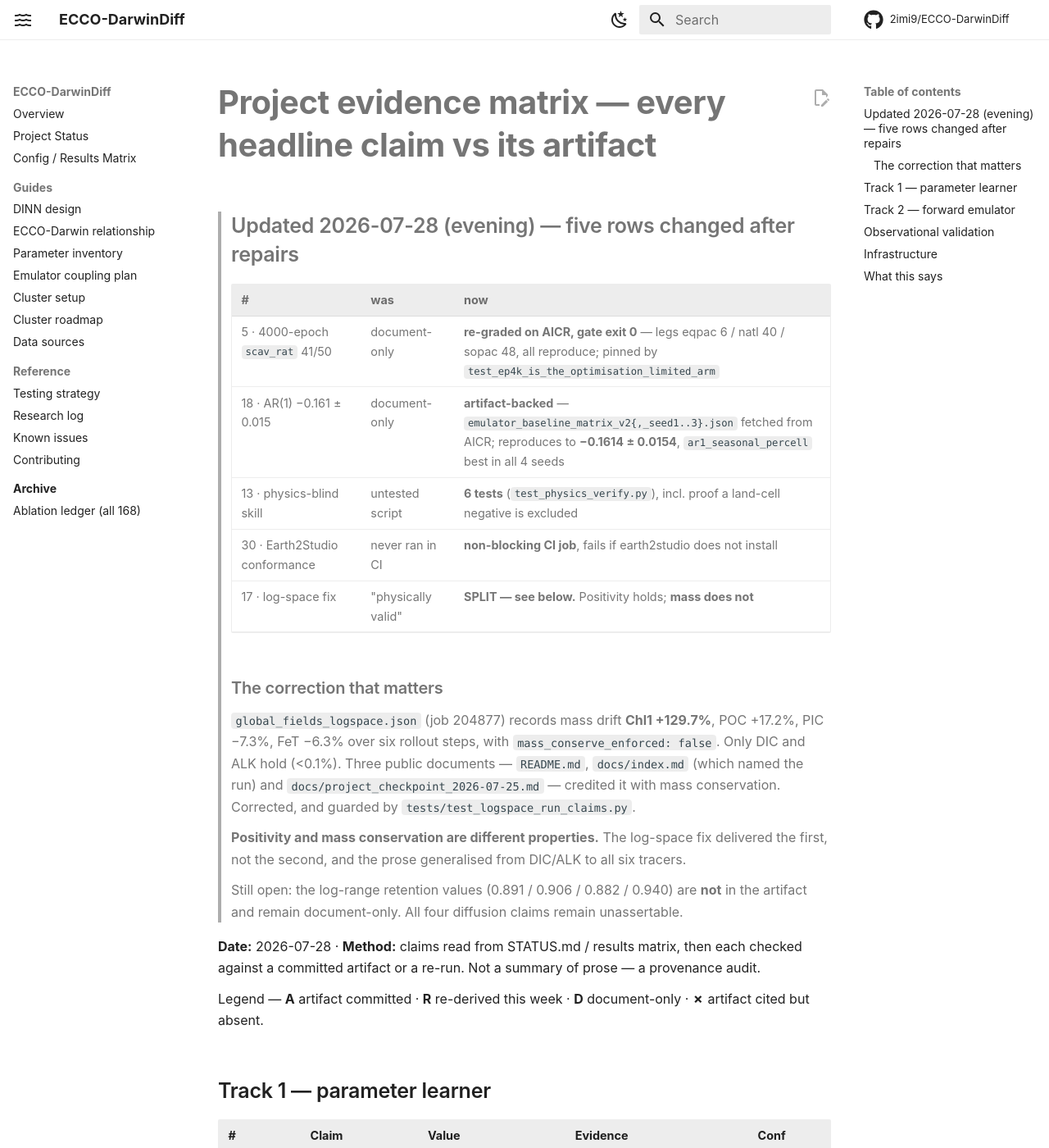
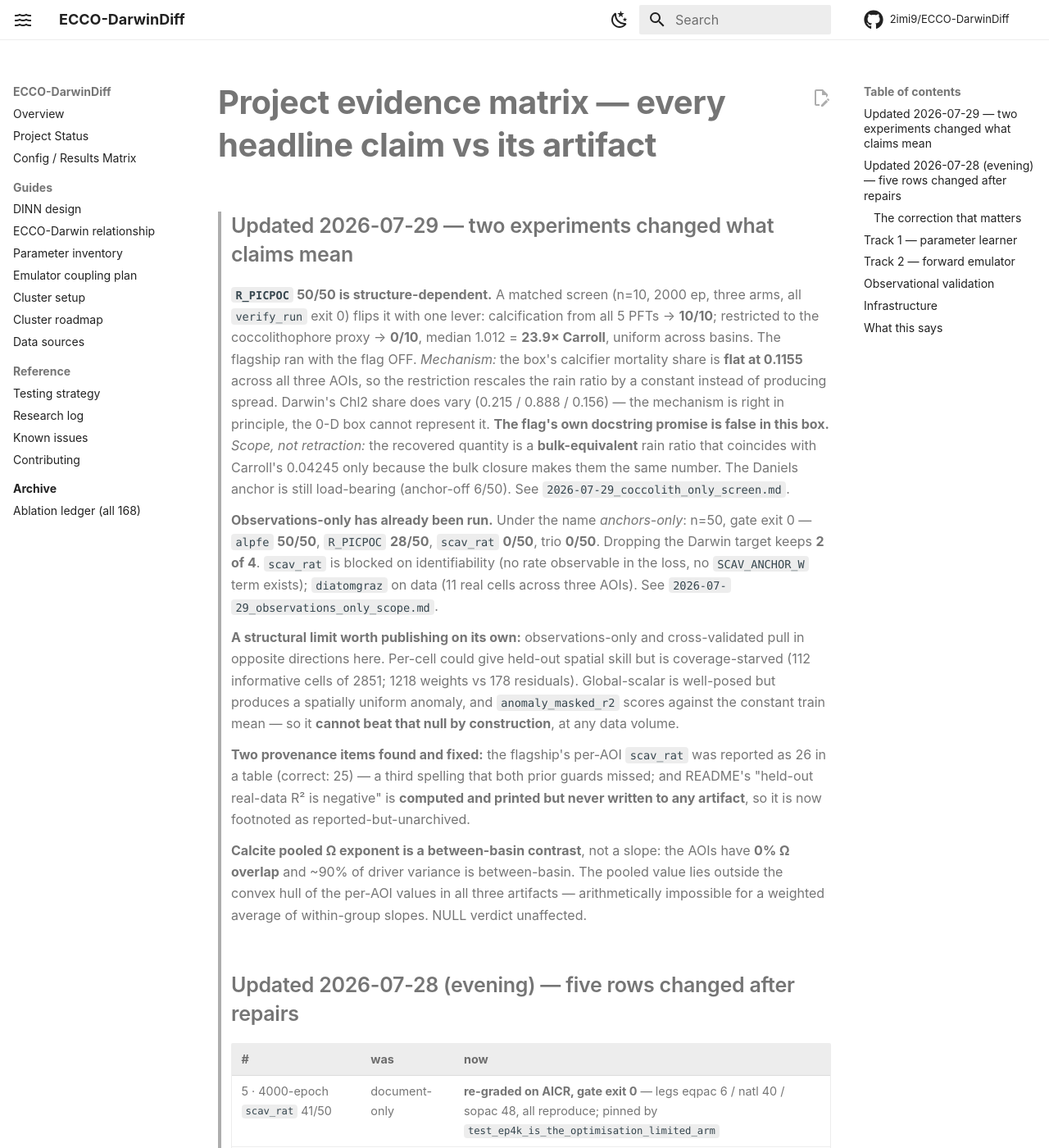
Before and after one commit to 2imi9/ECCO-DarwinDiff, an MkDocs documentation site: the page built from docs/findings/2026-07-28_project_evidence_matrix.md, in a window 1280 px wide and 1400 px high. Shown: the whole window at 82% size. Built offline with MkDocs 1.6.1 and Material for MkDocs 9.7.7, drawn with Linux system fonts in a browser that asks for light colours; comment, search, counter and statistics services are not loaded.

Commit message:
docs(findings): evidence matrix -- two experiments changed what the claims mean
R_PICPOC 50/50 is structure-dependent. A matched three-arm screen flips it with
one lever: 10/10 with bulk calcification, 0/10 restricted to the coccolithophore
proxy, median 23.9x Carroll, uniform across basins, all arms gate-verified. The
flagship ran with the flag off. The mechanism is that the box's calcifier
mortality share is flat at 0.1155 across AOIs, so the restriction rescales by a
constant rather than producing spread -- the flag's own docstring promise is
false in this box. Scope change, not retraction: the recovered quantity is a
bulk-equivalent rain ratio.

Observations-only has already been run, as anchors-only: alpfe 50/50,
R_PICPOC 28/50, scav_rat 0/50, trio 0/50 at n=50 with the gate passing. Dropping
the Darwin target keeps 2 of 4.

Records the structural limit that observations-only and cross-validated pull in
opposite directions with this surrogate, which is publishable on its own, and the
two provenance items fixed today.

```diff
--- a/docs/findings/2026-07-28_project_evidence_matrix.md
+++ b/docs/findings/2026-07-28_project_evidence_matrix.md
@@ -1,4 +1,41 @@
 # Project evidence matrix — every headline claim vs its artifact
+
+> ## Updated 2026-07-29 — two experiments changed what claims mean
+>
+> **`R_PICPOC` 50/50 is structure-dependent.** A matched screen (n=10, 2000 ep, three arms, all
+> `verify_run` exit 0) flips it with one lever: calcification from all 5 PFTs → **10/10**;
+> restricted to the coccolithophore proxy → **0/10**, median 1.012 = **23.9× Carroll**, uniform
+> across basins. The flagship ran with the flag OFF.
+> *Mechanism:* the box's calcifier mortality share is **flat at 0.1155** across all three AOIs, so
+> the restriction rescales the rain ratio by a constant instead of producing spread. Darwin's Chl2
+> share does vary (0.215 / 0.888 / 0.156) — the mechanism is right in principle, the 0-D box cannot
+> represent it. **The flag's own docstring promise is false in this box.**
+> *Scope, not retraction:* the recovered quantity is a **bulk-equivalent** rain ratio that coincides
+> with Carroll's 0.04245 only because the bulk closure makes them the same number. The Daniels anchor
+> is still load-bearing (anchor-off 6/50). See `2026-07-29_coccolith_only_screen.md`.
+>
+> **Observations-only has already been run.** Under the name *anchors-only*: n=50, gate exit 0 —
+> `alpfe` **50/50**, `R_PICPOC` **28/50**, `scav_rat` **0/50**, trio **0/50**. Dropping the Darwin
+> target keeps **2 of 4**. `scav_rat` is blocked on identifiability (no rate observable in the loss,
+> no `SCAV_ANCHOR_W` term exists); `diatomgraz` on data (11 real cells across three AOIs).
+> See `2026-07-29_observations_only_scope.md`.
+>
+> **A structural limit worth publishing on its own:** observations-only and cross-validated pull in
+> opposite directions here. Per-cell could give held-out spatial skill but is coverage-starved
+> (112 informative cells of 2851; 1218 weights vs 178 residuals). Global-scalar is well-posed but
+> produces a spatially uniform anomaly, and `anomaly_masked_r2` scores against the constant train
+> mean — so it **cannot beat that null by construction**, at any data volume.
+>
+> **Two provenance items found and fixed:** the flagship's per-AOI `scav_rat` was reported as 26 in a
+> table (correct: 25) — a third spelling that both prior guards missed; and README's "held-out
+> real-data R² is negative" is **computed and printed but never written to any artifact**, so it is
+> now footnoted as reported-but-unarchived.
+>
+> **Calcite pooled Ω exponent is a between-basin contrast**, not a slope: the AOIs have **0% Ω
+> overlap** and ~90% of driver variance is between-basin. The pooled value lies outside the convex
+> hull of the per-AOI values in all three artifacts — arithmetically impossible for a weighted
+> average of within-group slopes. NULL verdict unaffected.
+
 
 > ## Updated 2026-07-28 (evening) — five rows changed after repairs
 >
```
